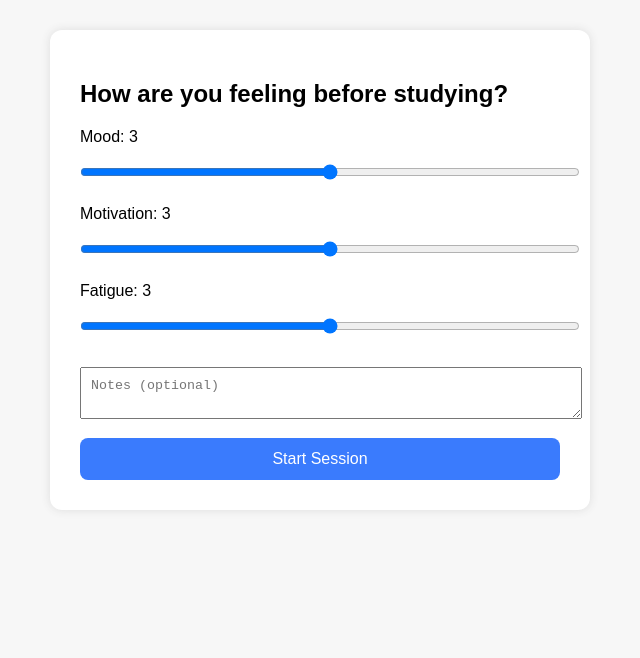
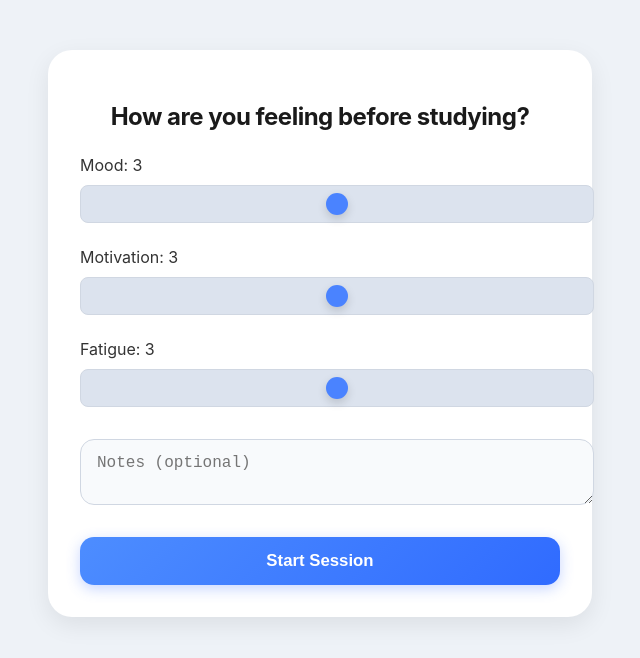
Before and after one commit to BaePlatinum/mind-link, a React (Vite) app: page / in a window 1280 px wide. Both pictures are taken after a click on the button "Start Focus Session". Shown: the top 658 px of the page, without its empty margins (320-960 px from the left). Built offline with nearby package versions, Linux system fonts and the light colour scheme.

Commit message:
updated styles.css for a modern look

```diff
--- a/src/styles.css
+++ b/src/styles.css
@@ -1,40 +1,129 @@
+/* Global Styles */
 body {
-  font-family: Arial, sans-serif;
-  background: #f7f7f7;
   margin: 0;
   padding: 0;
+  font-family: 'Inter', Arial, sans-serif;
+  background: #eef2f7; /* soft modern background */
+  color: #333;
 }
 
+/* Centered Card Layout for Each Screen */
 .screen {
-  width: 90%;
+  width: 95%;
   max-width: 480px;
-  margin: 30px auto;
-  background: white;
-  padding: 30px;
-  border-radius: 12px;
-  box-shadow: 0 0 10px #ddd;
+  margin: 50px auto;
+  padding: 32px;
+  background: #ffffff;
+  border-radius: 24px; /* rounded edges */
+  box-shadow: 0 8px 24px rgba(0, 0, 0, 0.08); /* modern soft shadow */
+  transition: 0.25s ease;
 }
 
+/* Headings */
+.screen h1, .screen h2 {
+  text-align: center;
+  margin-bottom: 24px;
+  color: #1a1a1a;
+  letter-spacing: -0.5px;
+}
+
+/* Inputs */
 input, textarea {
   width: 100%;
-  margin: 8px 0 15px 0;
-  padding: 10px;
+  padding: 14px 16px;
+  margin-top: 8px;
+  margin-bottom: 18px;
+  border: 1px solid #d0d7e2;
+  border-radius: 14px; /* modern round input fields */
+  font-size: 1rem;
+  background: #f8fafc;
+  transition: border 0.2s ease, background 0.2s ease;
 }
 
-button {
-  padding: 12px 18px;
-  width: 100%;
-  background: #3a7bfd;
-  color: white;
-  border: none;
-  border-radius: 8px;
-  font-size: 1rem;
-  cursor: pointer;
+input:focus, textarea:focus {
+  outline: none;
+  border-color: #7ba7ff;
+  background: #fff;
+  box-shadow: 0 0 0 4px rgba(123, 167, 255, 0.25);
 }
 
+/* Buttons */
+button {
+  width: 100%;
+  padding: 14px 18px;
+  margin-top: 10px;
+  font-size: 1.05rem;
+  font-weight: 600;
+  border: none;
+  border-radius: 14px; /* modern round buttons */
+  cursor: pointer;
+  background: linear-gradient(135deg, #4d8dff, #306bff);
+  color: white;
+  transition: 0.25s ease;
+  box-shadow: 0 4px 14px rgba(72, 118, 255, 0.3);
+}
+
+button:hover {
+  transform: translateY(-2px);
+  box-shadow: 0 6px 18px rgba(72, 118, 255, 0.4);
+}
+
+button:active {
+  transform: translateY(0);
+  box-shadow: 0 3px 10px rgba(72, 118, 255, 0.2);
+}
+
+/* Sliders */
+input[type="range"] {
+  appearance: none;
+  width: 100%;
+  height: 8px;
+  border-radius: 8px;
+  background: #dce3ee;
+  outline: none;
+  margin: 10px 0 24px 0;
+}
+
+input[type="range"]::-webkit-slider-thumb {
+  appearance: none;
+  width: 22px;
+  height: 22px;
+  background: #4a83ff;
+  border-radius: 50%;
+  cursor: pointer;
+  box-shadow: 0 4px 10px rgba(0,0,0,0.15);
+  transition: 0.2s ease;
+}
+
+input[type="range"]::-webkit-slider-thumb:hover {
+  background: #306bff;
+}
+
+/* Session Cards (Dashboard) */
 .session-card {
-  background: #fafafa;
-  padding: 15px;
-  border-radius: 10px;
-  margin-bottom: 10px;
+  background: white;
+  padding: 18px;
+  margin-bottom: 14px;
+  border-radius: 18px; /* rounded cards */
+  border: 1px solid #e1e5ee;
+  box-shadow: 0 4px 14px rgba(0,0,0,0.05);
+  transition: 0.2s ease;
 }
+
+.session-card:hover {
+  transform: translateY(-3px);
+  box-shadow: 0 6px 18px rgba(0,0,0,0.08);
+}
+
+/* Timer Display */
+.timer {
+  text-align: center;
+  font-size: 3.5rem;
+  font-weight: 600;
+  color: #2F2F2F;
+  margin: 20px 0 30px 0;
+  padding: 20px;
+  background: #f7faff;
+  border-radius: 20px;
+  border: 1px solid #d5dff1;
+}
```
